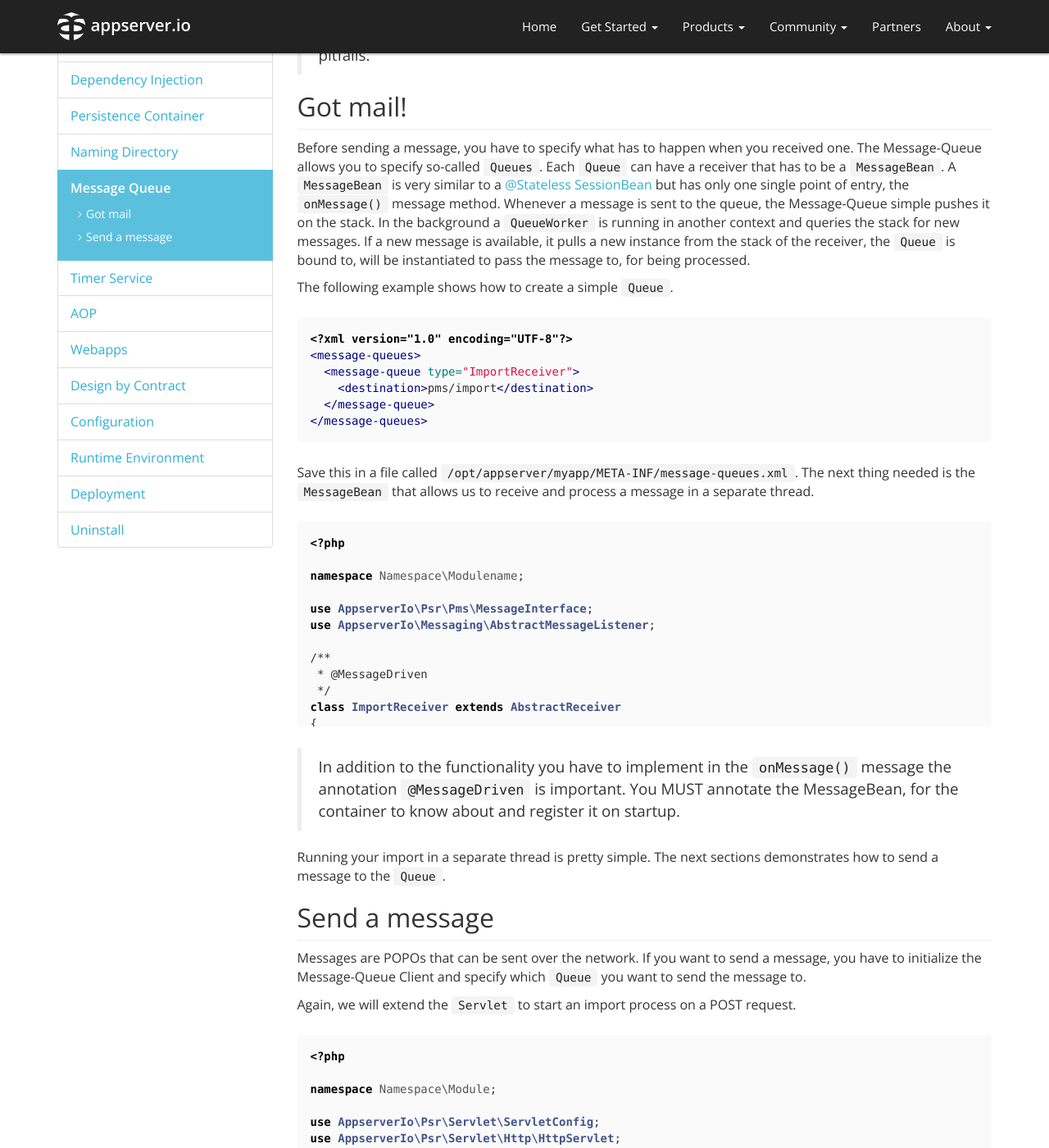
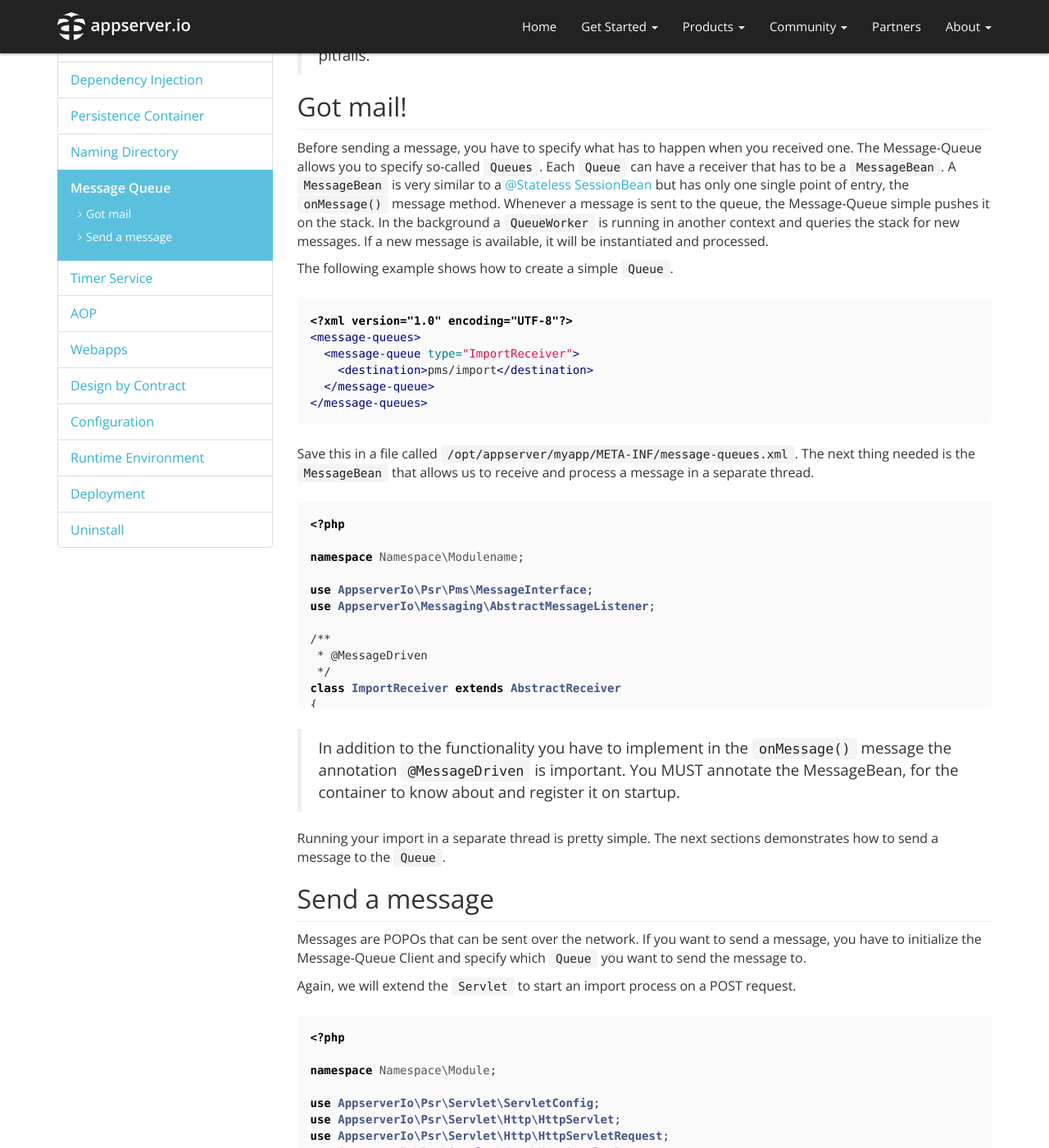
Before and after one commit to appserver-io/appserver, a Jekyll site: the page built from _docs/message-queue.md, in a window 1280 px wide and 1400 px high, scrolled down 269 px. Shown: the whole window at 82% size. Built offline with Jekyll 4.4.1, drawn with Linux system fonts in a browser that asks for light colours; nearby versions of some CDN libraries; library files that are not in the unit come from our copies; Markdown is read by kramdown in place of the engine named in the settings; some of the changed text lies outside the part shown.

Commit message:
Update message-queue.md
Changes in line 30 and 252.

````diff
--- a/_docs/message-queue.md
+++ b/_docs/message-queue.md
@@ -28,8 +28,7 @@
 but has only one single point of entry, the `onMessage()` message method. Whenever a message
 is sent to the queue, the Message-Queue simple pushes it on the stack. In the background a
 `QueueWorker` is running in another context and queries the stack for new messages. If a new
-message is available, it pulls a new instance from the stack of the receiver, the `Queue`
-is bound to, will be instantiated to pass the message to, for being processed.
+message is available, it will be instantiated and processed.
 
 The following example shows how to create a simple `Queue`.
 
@@ -250,4 +249,4 @@
 ```
 
 > To make it easy, we can use the `@Resource` annotation. Thus, the container injects a sender
-> instance we can use to send the name of the file containing the data to the `Queue`.
+> instance, which can be used to send the name of the file.
````
